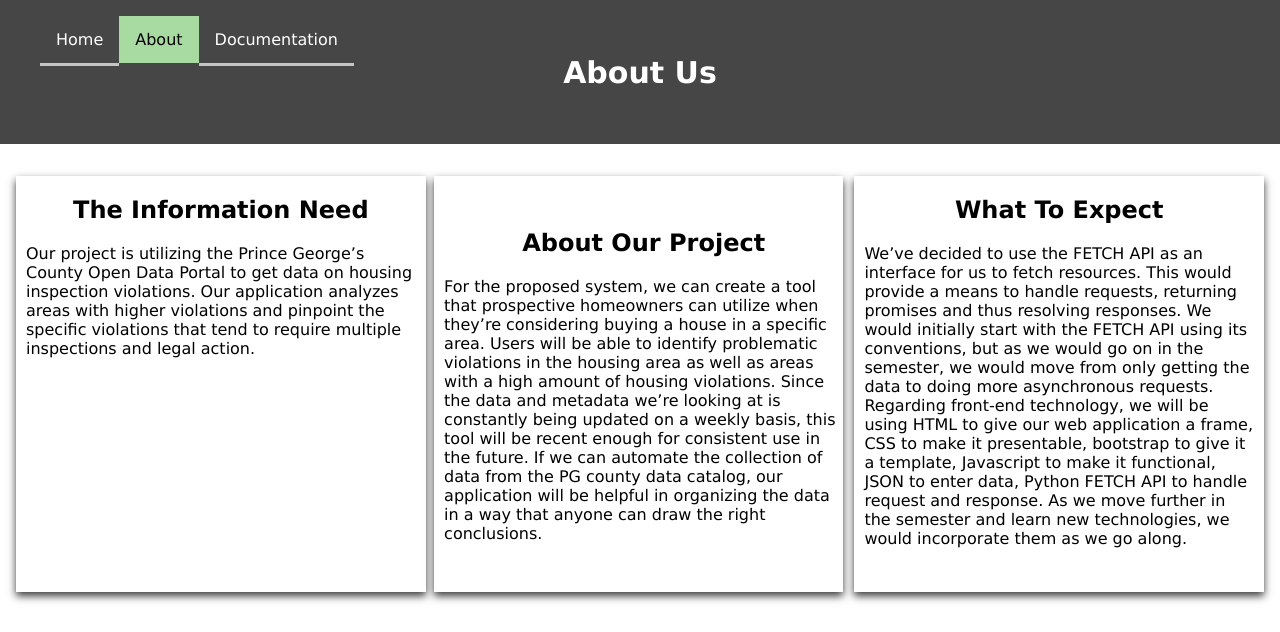
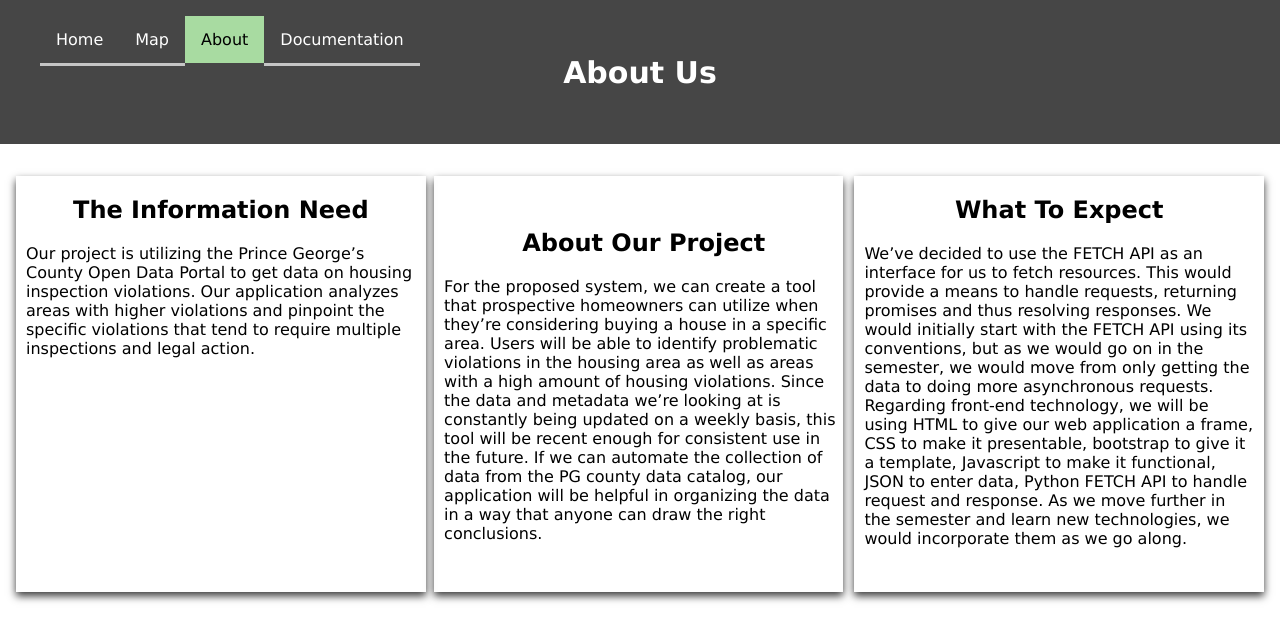
Before and after one commit to sarahlwinters/team_24_final, a plain HTML site: page build/about.html in a window 1280 px wide. Shown: the top 632 px of the page. Drawn offline with Linux system fonts and the light colour scheme.

Commit message:
Update about.html

```diff
--- a/build/about.html
+++ b/build/about.html
@@ -10,6 +10,7 @@
   <menu>
     <ul class="main_menu">
       <list><a href="index.html">Home</a></list>
+      <list><a href="map.html">Map</a></list>
       <list><a href="about.html" class="active">About</a></list>
       <list><a href="documentation.html">Documentation</a></list>
     </ul>
```
